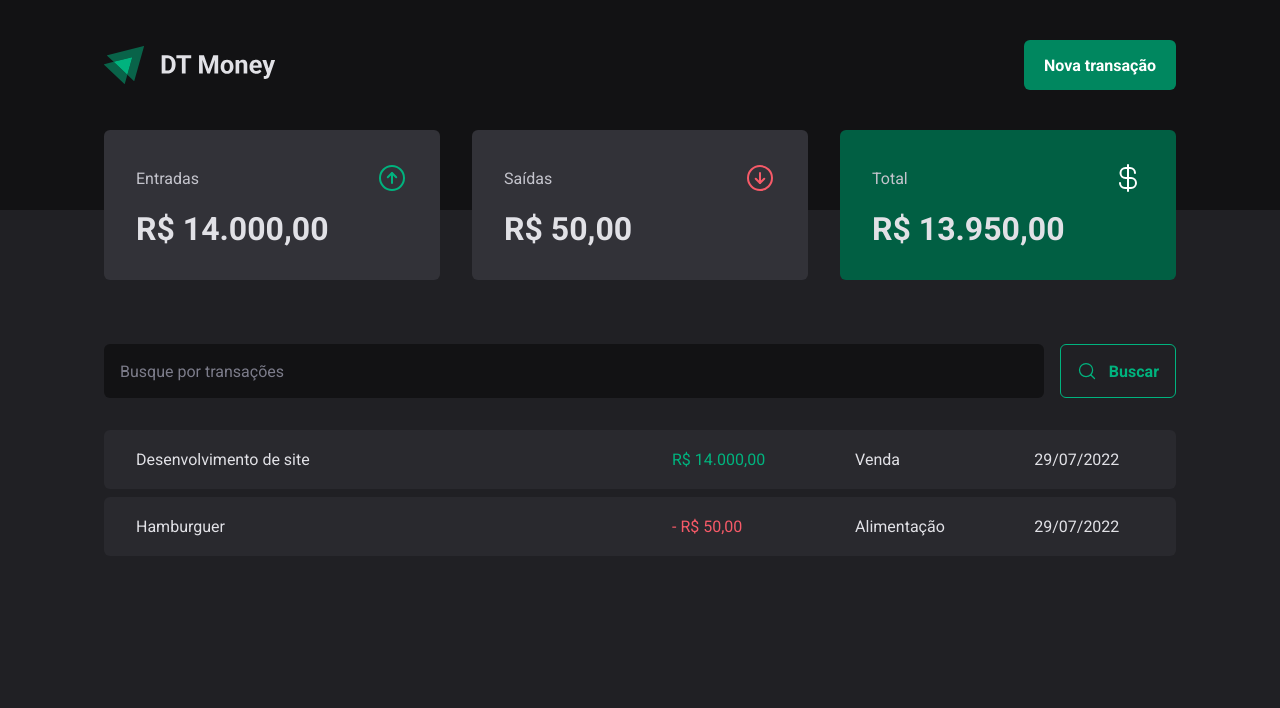
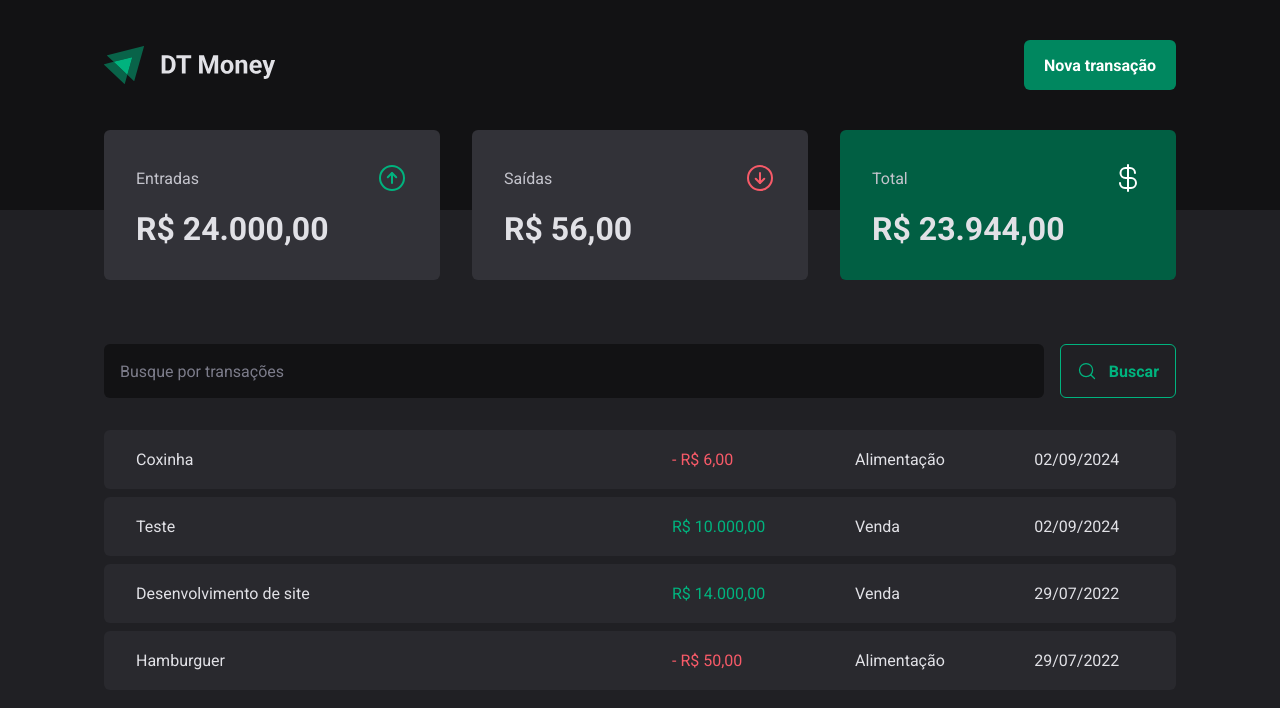
Before and after one commit to ahaavila/03-dt-money, a React (Vite) app: page / in a window 1280 px wide. Shown: the top 708 px of the page. Built offline with nearby package versions, Linux system fonts and the light colour scheme; data requests are answered from the project's data file.

Commit message:
:feat: add new transaction functionality

```diff
--- a/server.json
+++ b/server.json
@@ -15,6 +15,22 @@
       "category": "Alimentação",
       "price": 50,
       "createdAt": "2022-07-29T19:30:44.505Z"
+    },
+    {
+      "description": "Teste",
+      "category": "Venda",
+      "price": 10000,
+      "type": "income",
+      "createdAt": "2024-09-02T21:11:15.594Z",
+      "id": 3
+    },
+    {
+      "description": "Coxinha",
+      "category": "Alimentação",
+      "price": 6,
+      "type": "outcome",
+      "createdAt": "2024-09-02T21:23:45.991Z",
+      "id": 4
     }
   ]
 }
--- a/src/components/NewTransactionModal/index.tsx
+++ b/src/components/NewTransactionModal/index.tsx
@@ -4,6 +4,8 @@ import { ArrowCircleDown, ArrowCircleUp, X } from 'phosphor-react';
 import { Controller, useForm } from "react-hook-form";
 import * as z from 'zod';
 import { zodResolver } from "@hookform/resolvers/zod";
+import { useContext } from 'react';
+import { TransactionsContext } from '../../contexts/TransactionsContext';
 
 const newTransactionFormSchema = z.object({
   description: z.string(),
@@ -15,12 +17,15 @@ const newTransactionFormSchema = z.object({
 type NewTransactionFormInputs = z.infer<typeof newTransactionFormSchema>;
 
 export function NewTransactionModal() {
-  const { register, handleSubmit, formState: { isSubmitting }, control } = useForm<NewTransactionFormInputs>({
+  const { createTransaction } = useContext(TransactionsContext);
+  const { register, handleSubmit, formState: { isSubmitting }, control, reset } = useForm<NewTransactionFormInputs>({
     resolver: zodResolver(newTransactionFormSchema)
   });
 
-  function handleNewTransaction(data: NewTransactionFormInputs) {
-    console.log(data);
+  async function handleNewTransaction(data: NewTransactionFormInputs) {
+    createTransaction(data);
+
+    reset();
   }
 
   return (
--- a/src/contexts/TransactionsContext.tsx
+++ b/src/contexts/TransactionsContext.tsx
@@ -1,22 +1,26 @@
 import { createContext, ReactNode, useEffect, useState } from "react";
 import { api } from "../lib/axios";
 
-export interface Transaction {
+export interface Transaction extends CreateTransactionInput {
   id: number;
-  description: string;
-  type: 'income' | 'outcome';
-  price: number;
-  category: string;
   createdAt: string;
 }
 
 interface TransactionsContextType {
   transactions: Transaction[];
   fetchTransactions: (query?: string) => Promise<void>;
+  createTransaction: (data: CreateTransactionInput) => Promise<void>;
 }
 
 interface TransactionsProviderProps {
   children: ReactNode;
+}
+
+interface CreateTransactionInput {
+  description: string;
+  type: 'income' | 'outcome';
+  price: number;
+  category: string;
 }
 
 export const TransactionsContext = createContext({} as TransactionsContextType);
@@ -24,9 +28,15 @@ export const TransactionsContext = createContext({} as TransactionsContextType);
 export function TransactionsProvider({ children }: TransactionsProviderProps) {
   const [transactions, setTransactions] = useState<Transaction[]>([]);
 
+  useEffect(() => {
+    fetchTransactions();
+  }, []);
+
   async function fetchTransactions(query?: string) {
     const response = await api.get('transactions', {
       params: {
+        _sort: 'createdAt',
+        _order: 'desc',
         q: query
       }
     });
@@ -34,12 +44,28 @@ export function TransactionsProvider({ children }: TransactionsProviderProps) {
     setTransactions(response.data);
   }
 
-  useEffect(() => {
-    fetchTransactions();
-  }, []);
+  async function createTransaction(data: CreateTransactionInput) {
+    const { description, category, price, type } = data;
+
+    const response = await api.post('transactions', {
+      description,
+      category,
+      price,
+      type,
+      createdAt: new Date(),
+    });
+
+    setTransactions(state => [response.data, ...state])
+  }
 
   return (
-    <TransactionsContext.Provider value={{ transactions, fetchTransactions }}>
+    <TransactionsContext.Provider
+      value={{
+        transactions,
+        fetchTransactions,
+        createTransaction
+      }}
+    >
       { children }
     </TransactionsContext.Provider>
   )
```
